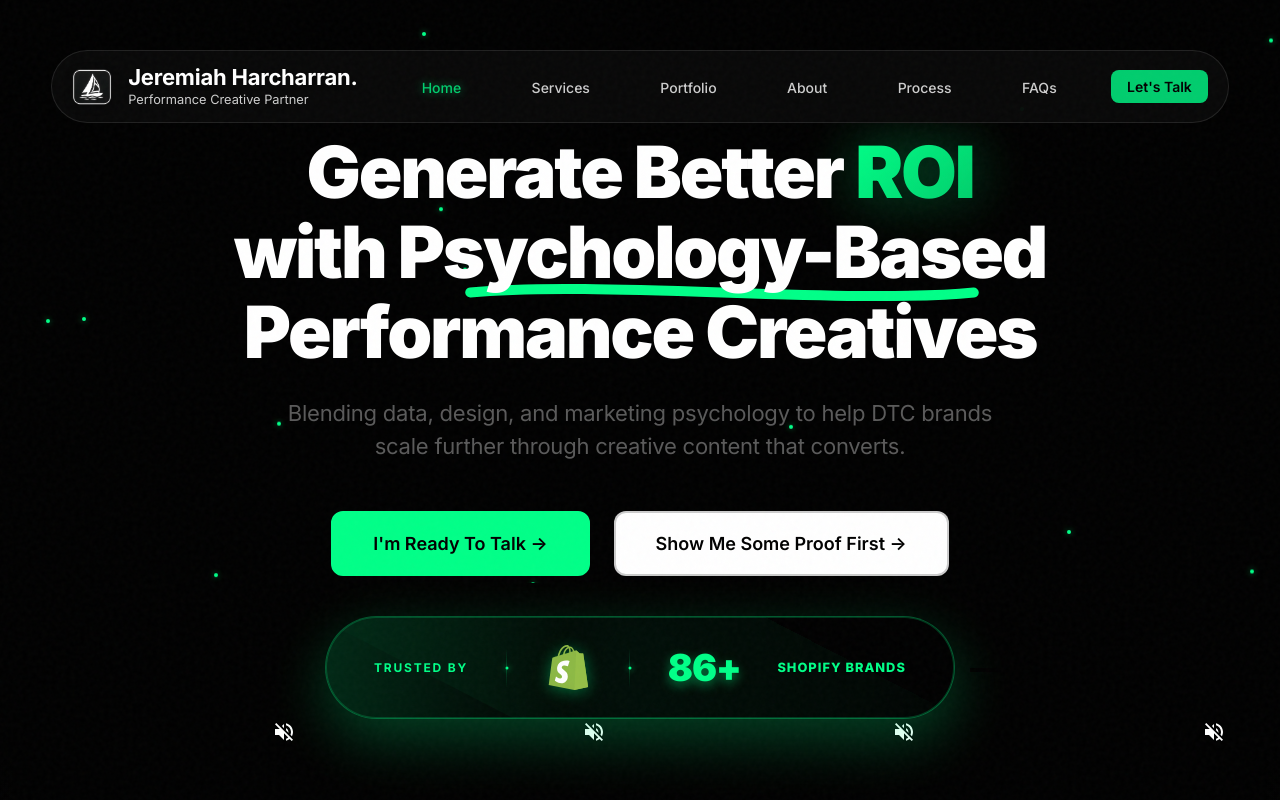
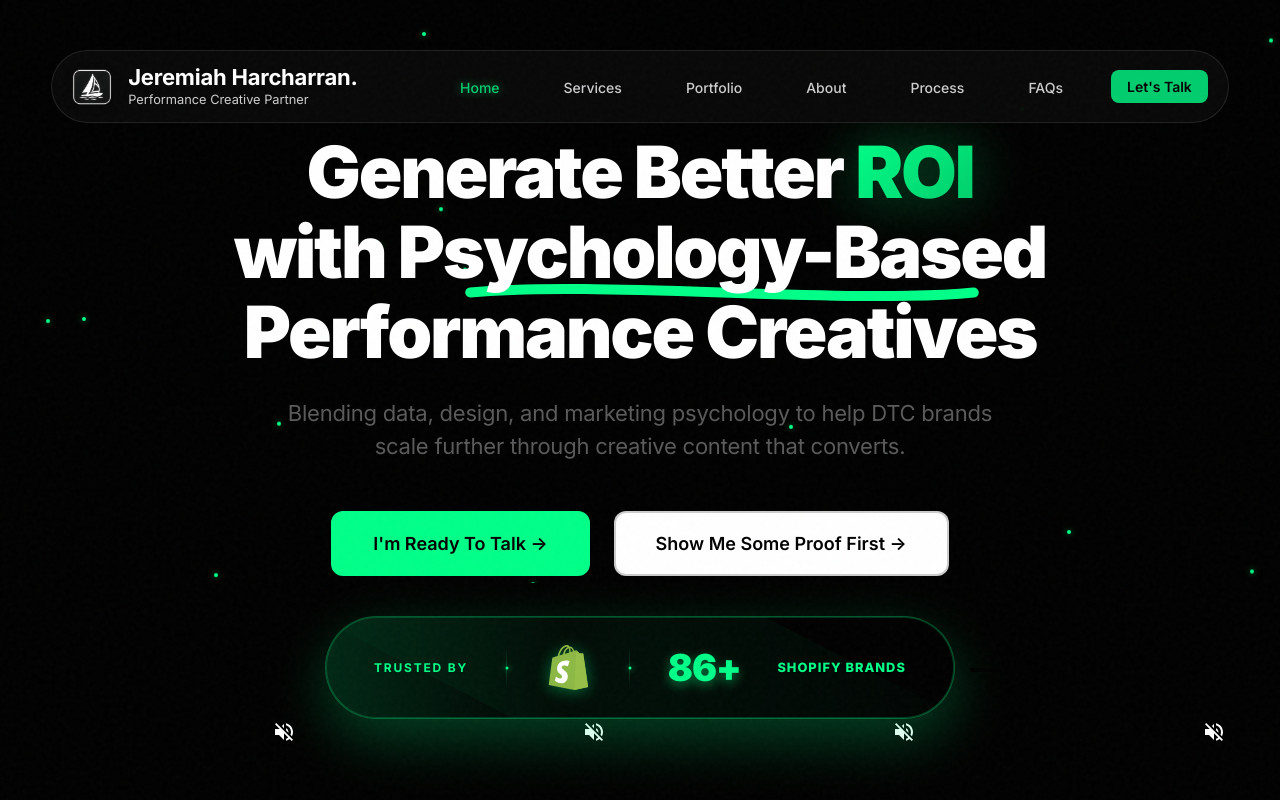
Before and after one commit to Mo-Ibra/jeremiah-portfolio, a Next.js app: page / in a window 1280 px wide. Shown: the top 800 px of the page. Built offline with nearby package versions, Linux system fonts and the light colour scheme.

Commit message:
Decrease gap size on navbar

```diff
--- a/styles/navbar.css
+++ b/styles/navbar.css
@@ -149,7 +149,7 @@ body.dark nav .brand-text p {
 
 .nav-links {
   display: flex;
-  gap: clamp(1.5rem, 3vw, 2.5rem);
+  gap: clamp(1.0rem, 2.5vw, 2.0rem);
   list-style: none;
   align-items: center;
   margin: 0;
--- a/styles/services.css
+++ b/styles/services.css
@@ -46,7 +46,6 @@ body.dark .services .services-title .title-word {
   padding: 25px;
   width: 100%;
   max-width: 490px;
-  box-shadow: 0 8px 20px #111;
   height: auto;
   display: flex;
   flex-direction: column;
@@ -59,7 +58,7 @@ body.dark .services .services-title .title-word {
 
 .service-card:hover {
   transform: translateY(-10px);
-  box-shadow: 0 12px 24px rgba(0, 255, 136, 0.5);
+  box-shadow: rgba(0, 255, 136, 0.5) 0px 6px 10px 0px;
   border-color: #00ff88;
   background-color: #f9fff9;
   color: black;
```
